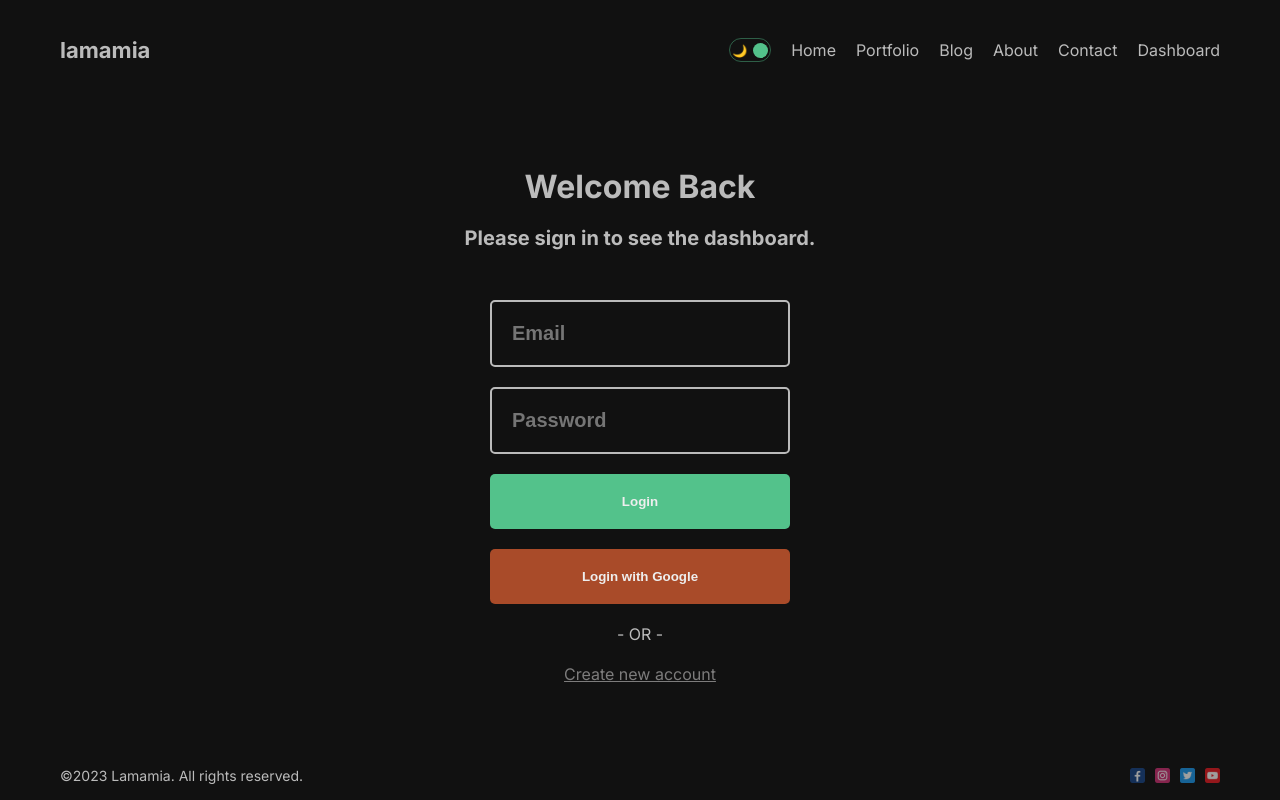
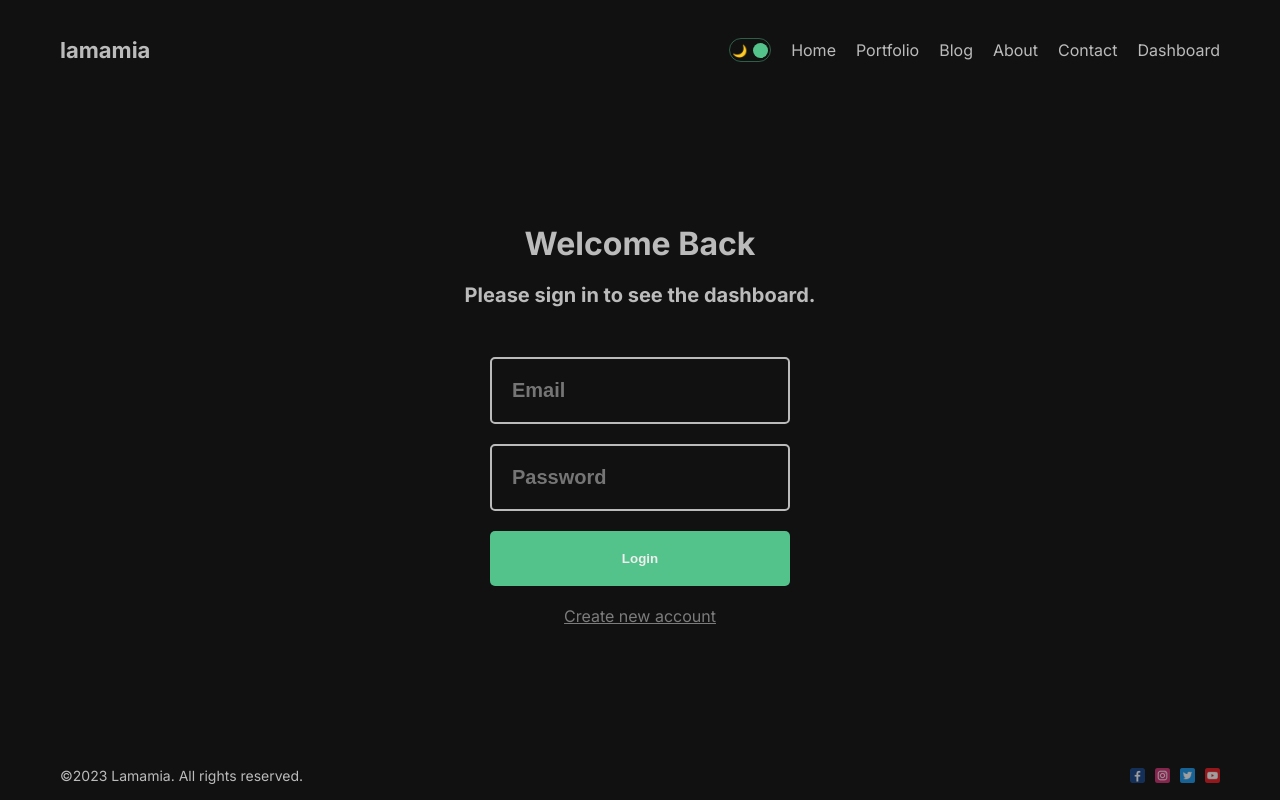
Before and after one commit to eliasputtini/nextjs, a Next.js app: page /dashboard/login in a window 1280 px wide. Built offline with nearby package versions, Linux system fonts and the light colour scheme; no server answers.

Commit message:
fix password

```diff
--- a/src/app/dashboard/(auth)/login/page.jsx
+++ b/src/app/dashboard/(auth)/login/page.jsx
@@ -1,7 +1,7 @@
 "use client";
 import React, { useEffect, useState } from "react";
 import styles from "./page.module.css";
-import { getProviders, signIn, useSession } from "next-auth/react";
+import { signIn, useSession } from "next-auth/react";
 import { useRouter, useSearchParams } from "next/navigation";
 import Link from "next/link";
 
@@ -57,26 +57,9 @@ const Login = ({ url }) => {
         <button className={styles.button}>Login</button>
         {error && error}
       </form>
-      <button
-        onClick={() => {
-          signIn("google");
-        }}
-        className={styles.button + " " + styles.google}
-      >
-        Login with Google
-      </button>
-      <span className={styles.or}>- OR -</span>
       <Link className={styles.link} href="/dashboard/register">
         Create new account
       </Link>
-      {/* <button
-        onClick={() => {
-          signIn("github");
-        }}
-        className={styles.button + " " + styles.github}
-      >
-        Login with Github
-      </button> */}
     </div>
   );
 };
```
Also changed, not shown: src/app/api/auth/[...nextauth]/route.js (+1 -11 lines), 1 other file (tests, documents, lock files or other folders).
